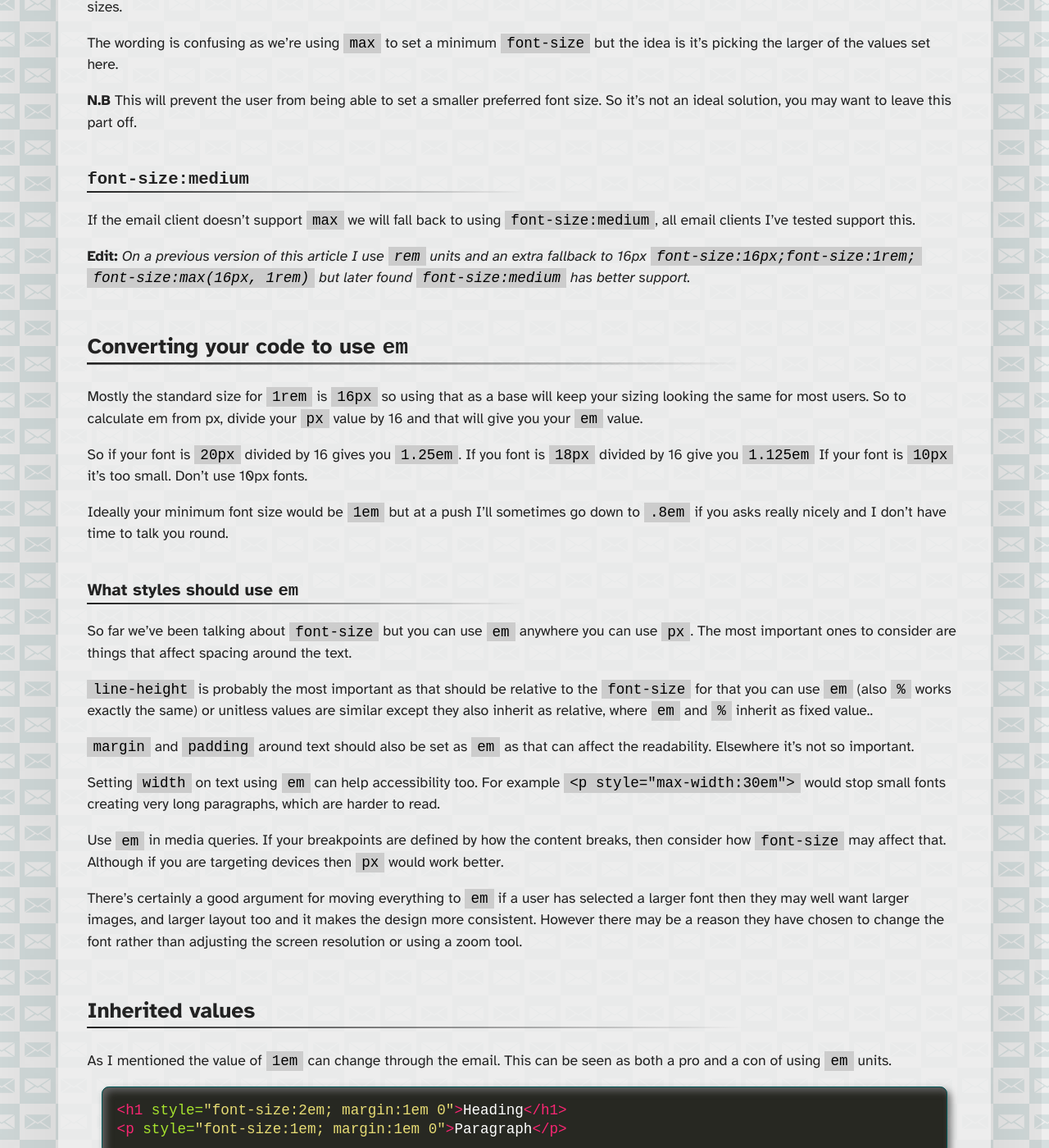
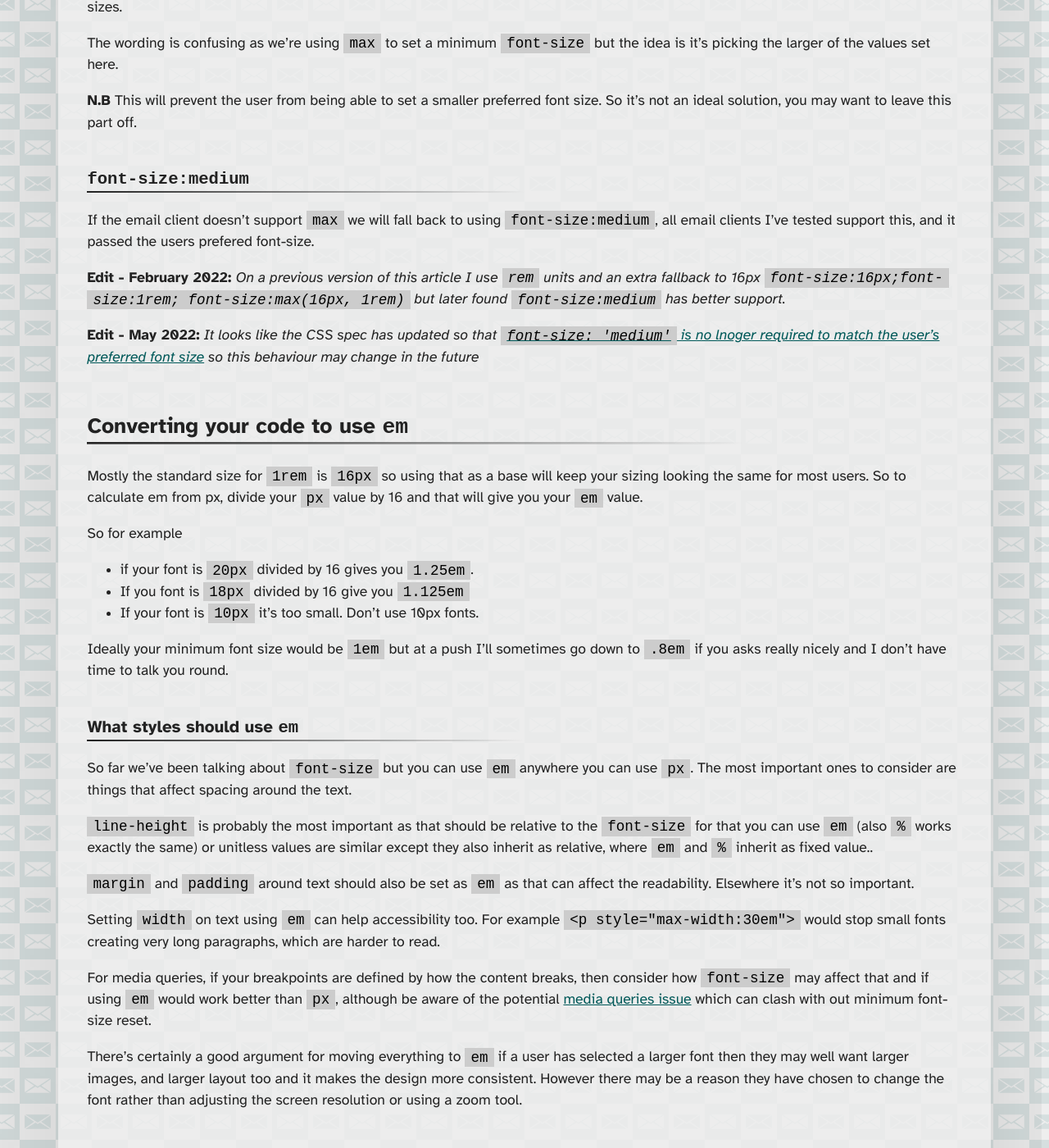
Before and after one commit to M-J-Robbins/good-email-code, a Jekyll site: the page built from email-accessibility/rem-and-em.md, in a window 1280 px wide and 1400 px high, scrolled down 3274 px. Shown: the whole window at 82% size. Built offline with Jekyll 4.4.1, drawn with Linux system fonts in a browser that asks for light colours; our own code applies the rules of GitHub Pages for plain Markdown files; a script that is not in the unit is left out; some of the changed text lies outside the part shown.

Commit message:
some updates based off talk on the twitters

````diff
--- a/email-accessibility/rem-and-em.md
+++ b/email-accessibility/rem-and-em.md
@@ -1,4 +1,5 @@
-<div class="updated">Last Updated: <time datetime="2022-02-01">1<sup>st</sup> February 2022</time></div>
+<div class="updated">Last Updated: <time datetime="2022-05-10">10<sup>th</sup> May 2022</time></div>
+
 # Using rem and em units in email
 
 There are a number of different units that can be used to set sizes in CSS these can be grouped into absolute and relative.
@@ -72,9 +73,9 @@
 
 Ideally we want to return the font size to `1rem` however some email clients don’t support `rem` and in some the default value can be very small (12px in Applemail) so we will set a minimum and some fallbacks.
 
-{% highlight html %}
+```html
 <div style="font-size:medium; font-size:max(16px, 1rem)">
-{% endhighlight %}
+```
 
 I’m going to look at these values in reverse order as that’s what the priority order is;
 
@@ -86,16 +87,19 @@
 **N.B** This will prevent the user from being able to set a smaller preferred font size.  So it’s not an ideal solution, you may want to leave this part off.
 
 ### `font-size:medium`
-If the email client doesn't support `max` we will fall back to using `font-size:medium`, all email clients I've tested support this.
+If the email client doesn't support `max` we will fall back to using `font-size:medium`, all email clients I've tested support this, and it passed the users prefered font-size.
 
-**Edit:** _On a previous version of this article I use `rem` units and an extra fallback to 16px `font-size:16px;font-size:1rem; font-size:max(16px, 1rem)` but later found `font-size:medium` has better support._
+**Edit - February 2022:** _On a previous version of this article I use `rem` units and an extra fallback to 16px `font-size:16px;font-size:1rem; font-size:max(16px, 1rem)` but later found `font-size:medium` has better support._
+
+**Edit - May 2022:** _It looks like the CSS spec has updated so that [`font-size: 'medium'` is no lnoger required to match the user's preferred font size](https://github.com/w3c/csswg-drafts/issues/2430) so this behaviour may change in the future_
 
 ## Converting your code to use `em`
 Mostly the standard size for `1rem` is `16px` so using that as a base will keep your sizing looking the same for most users.  So to calculate em from px, divide your `px` value by 16 and that will give you your `em` value.
 
-So if your font is `20px` divided by 16 gives you `1.25em`.
-If you font is `18px` divided by 16 give you `1.125em`
-If your font is `10px` it’s too small. Don’t use 10px fonts.
+So for example
+ - if your font is `20px` divided by 16 gives you `1.25em`.
+ - If you font is `18px` divided by 16 give you `1.125em`
+ - If your font is `10px` it’s too small. Don’t use 10px fonts.
 
 Ideally your minimum font size would be `1em` but at a push I’ll sometimes go down to `.8em` if you asks really nicely and I don’t have time to talk you round.
 
@@ -108,7 +112,7 @@
 
 Setting `width` on text using `em` can help accessibility too.  For example `<p style="max-width:30em">` would stop small fonts creating very long paragraphs, which are harder to read.
 
-Use `em` in media queries. If your breakpoints are defined by how the content breaks, then consider how `font-size` may affect that. Although if you are targeting devices then `px` would work better.
+For media queries, if your breakpoints are defined by how the content breaks, then consider how `font-size` may affect that and if using `em` would work better than `px`, although be aware of the potential [media queries issue](#media-queries) which can clash with out minimum font-size reset.
 
 There’s certainly a good argument for moving everything to `em` if a user has selected a larger font then they may well want larger images, and larger layout too and it makes the design more consistent.  However there may be a reason they have chosen to change the font rather than adjusting the screen resolution or using a zoom tool.
 
@@ -125,6 +129,11 @@
 Another good example if we have an email with a highlighted section where we want to increase the font-size.  We can use the same module we have for other sections but just wrap it with `font-size:1.5em` and it will increase all the sizes of that section with just a tiny bit of code.  The same could be done on a footer where we might want a small font, we can just use `font-size: 0.8em` and it will reduce the sizes of that section.
 
 ## Issues
+### Media queries
+If you are setting media queries using `rem` or `em` they are always bassed off the users prefered `font-size`. This will clash with the minimum font size fix we use `max(16px, 1rem)`.
+
+So for example we set a media query of `100em`. In Apple Mail with default settings that will be `1200px`, but in most other places it would be `1600px`.
+
 ### Attributes
 `em` units don’t work inside attributes, the unit is effectively removed from the code and rendered as if no unit were used, which in defaults to `px`.
 
````
